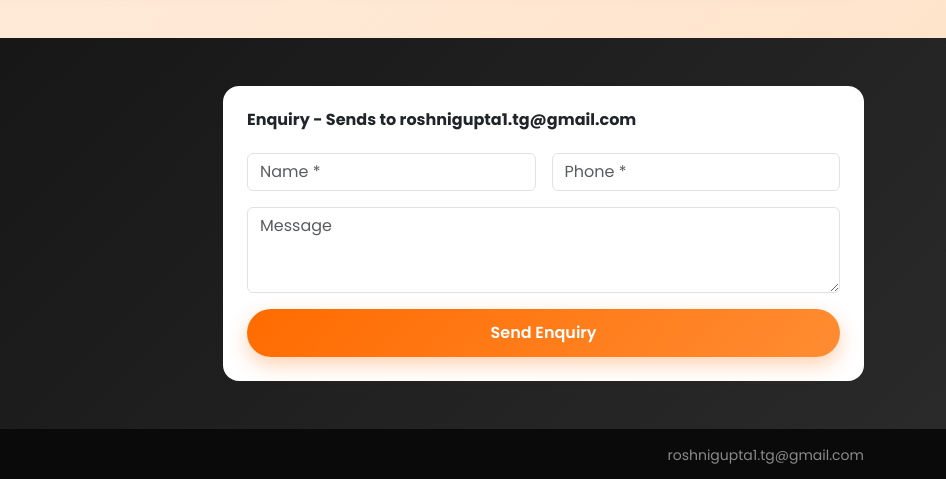
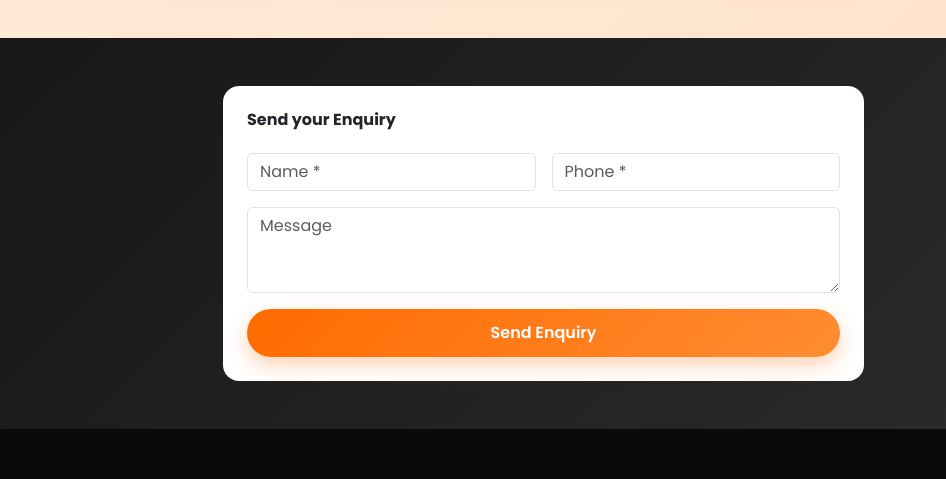
Before and after one commit to roshnigupta-webdeveloper/workflowtechnologies, a plain HTML site: page index.html in a window 1280 px wide. Shown: the part 2454-2933 px from the top of the page, 334-1280 px from the left. Drawn offline with nearby package versions, Linux system fonts and the light colour scheme.

Commit message:
Update index.html

```diff
--- a/index.html
+++ b/index.html
@@ -87,10 +87,10 @@ body{font-family:'Poppins',sans-serif;background:var(--cream);overflow-x:hidden}
 <!-- CONTACT -->
 <section id="contact" class="py-5 dark-section"><div class="container"><div class="row g-4">
 <div class="col-lg-5"><h3 class="fw-bold">Contact Us</h3><p class="text-white-50 mt-3"><i class="bi bi-geo-alt text-warning me-2"></i>Bhukum 412115, Pune<br><i class="bi bi-envelope text-warning me-2"></i>roshnigupta1.tg@gmail.com<br><i class="bi bi-telephone text-warning me-2"></i>+91 9881997669</p><a href="https://wa.me/919881997669" class="btn btn-success rounded-pill mt-2"><i class="bi bi-whatsapp"></i> WhatsApp Now</a></div>
-<div class="col-lg-7"><div class="bg-white rounded-4 p-4 text-dark"><h6 class="fw-bold">Enquiry - Sends to roshnigupta1.tg@gmail.com</h6><form id="enquiryForm" action="https://formsubmit.co/roshnigupta1.tg@gmail.com" method="POST"><input type="hidden" name="_captcha" value="false"><div class="row g-3 mt-1"><div class="col-md-6"><input class="form-control" name="name" required placeholder="Name *"></div><div class="col-md-6"><input class="form-control" name="phone" required placeholder="Phone *"></div><div class="col-12"><textarea class="form-control" name="message" rows="3" required placeholder="Message"></textarea></div><div class="col-12"><button class="btn orange-btn w-100">Send Enquiry</button></div></div></form></div></div>
+<div class="col-lg-7"><div class="bg-white rounded-4 p-4 text-dark"><h6 class="fw-bold">Send your Enquiry </h6><form id="enquiryForm" action="https://formsubmit.co/roshnigupta1.tg@gmail.com" method="POST"><input type="hidden" name="_captcha" value="false"><div class="row g-3 mt-1"><div class="col-md-6"><input class="form-control" name="name" required placeholder="Name *"></div><div class="col-md-6"><input class="form-control" name="phone" required placeholder="Phone *"></div><div class="col-12"><textarea class="form-control" name="message" rows="3" required placeholder="Message"></textarea></div><div class="col-12"><button class="btn orange-btn w-100">Send Enquiry</button></div></div></form></div></div>
 </div></div></section>
 
-<footer class="footer py-3"><div class="container d-flex justify-content-between flex-wrap"><small>© 2026 Workflow Technologies</small><small>roshnigupta1.tg@gmail.com</small></div></footer>
+<footer class="footer py-3"><div class="container d-flex justify-content-between flex-wrap"><small>© 2026 Workflow Technologies</small></div></footer>
 <a href="https://wa.me/919881997669" class="whatsapp-float"><i class="bi bi-whatsapp fs-3 text-white"></i></a>
 <script src="https://cdn.jsdelivr.net/npm/bootstrap@5.3.3/dist/js/bootstrap.bundle.min.js"></script>
 <script>
```
